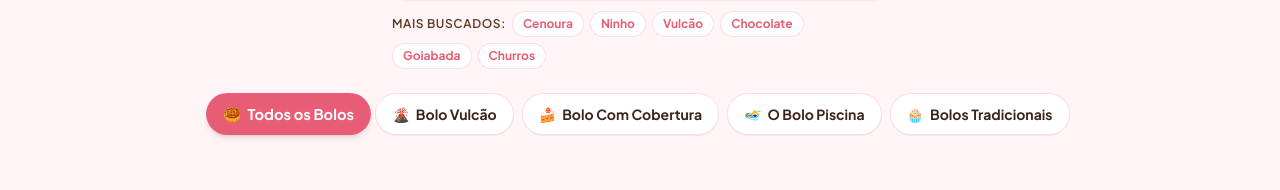
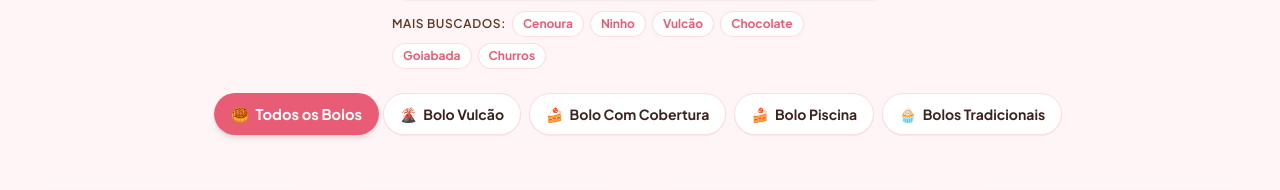
Before and after one commit to mariooliveira-dev/-O-Doce-Mundo-da-Lavinia, a React (Vite) app: page / in a window 1280 px wide. Shown: the part 2060-2250 px from the top of the page. Built offline with nearby package versions, Linux system fonts and the light colour scheme; no server answers; the database is empty; a web font is replaced by a local one.

Commit message:
Change icon for 'Bolo Piscina' in MenuSection
Updated the icon for 'Bolo Piscina' category.

```diff
--- a/src/components/MenuSection.tsx
+++ b/src/components/MenuSection.tsx
@@ -23,7 +23,7 @@ export const MenuSection: React.FC<MenuSectionProps> = ({
     { id: 'todos', label: 'Todos os Bolos', icon: '🥮' },
     { id: 'vulcao', label: 'Bolo Vulcão', icon: '🌋' },
     { id: 'com_cobertura', label: 'Bolo Com Cobertura', icon: '🍰' },
-    { id: 'piscina', label: 'O Bolo Piscina', icon: '🏊‍♀️' },
+    { id: 'piscina', label: 'Bolo Piscina', icon: '🍰' },
     { id: 'tradicionais', label: 'Bolos Tradicionais', icon: '🧁' },
   ];
 
```
